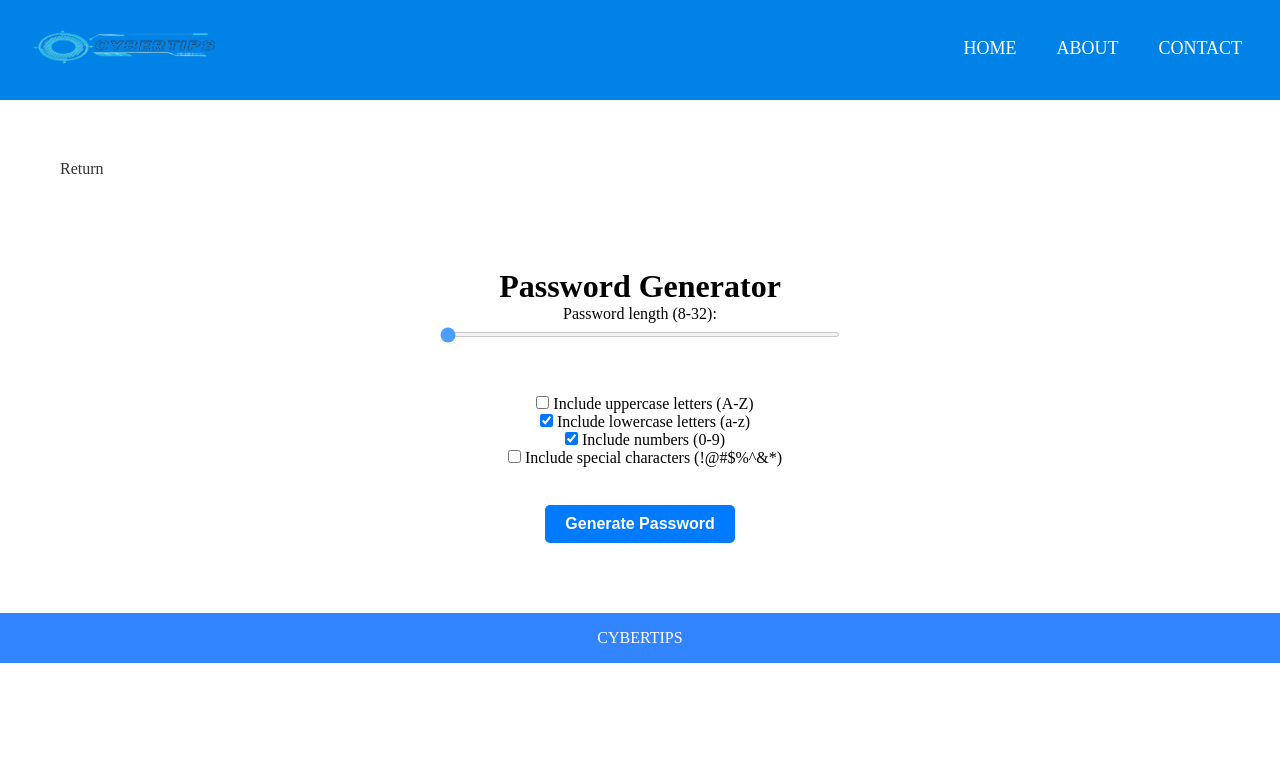
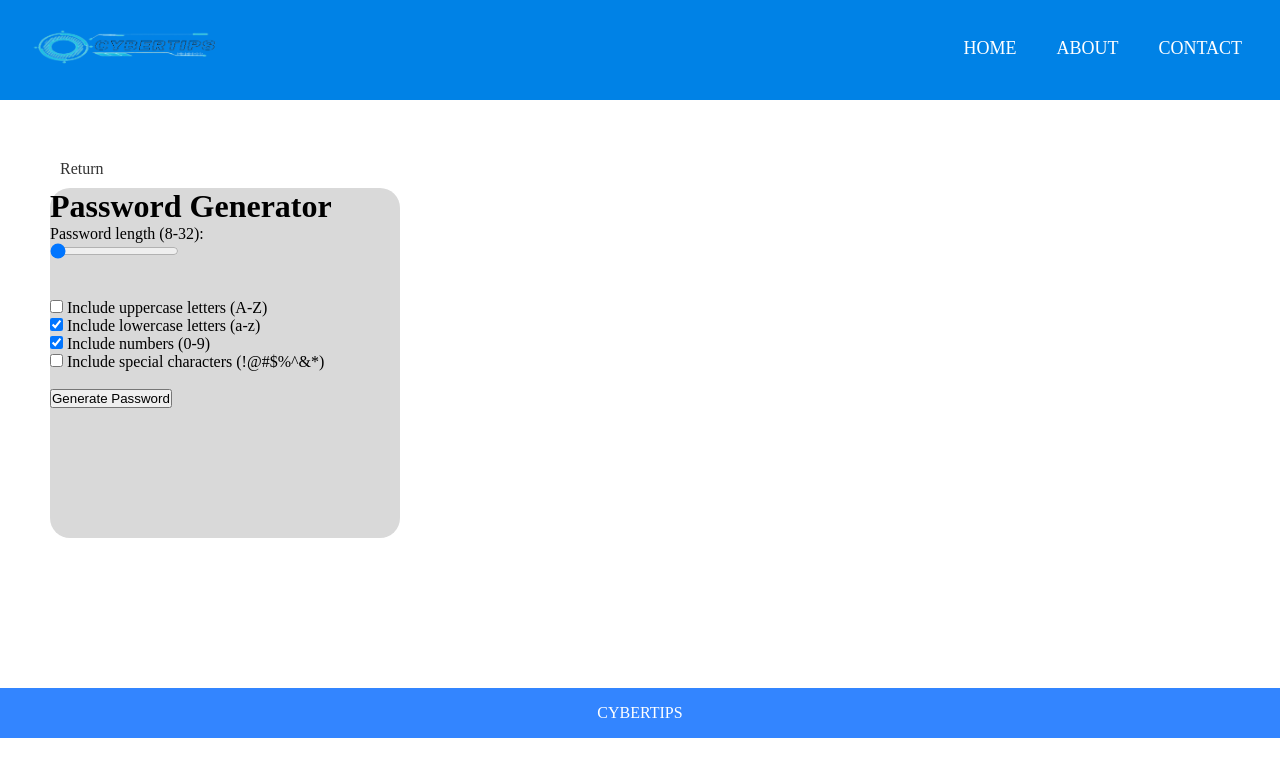
Before and after one commit to AldrickOnzaga/cybertips, a PHP site: page /password-generator.php in a window 1280 px wide. Shown: the top 777 px of the page. Run offline with PHP 8.4, Linux system fonts and the light colour scheme.

Commit message:
modified

```diff
--- a/css/password-generator.css
+++ b/css/password-generator.css
@@ -1,132 +1,13 @@
-.password_generator {
-    padding: 50px;
+.password-generator-container {
+  position: relative;
+  width: 100%;
+  height: 450px;
 }
-form {
-    width: 400px;
-    max-width: 400px;
-    margin: 0 auto;
-    text-align: center;
-  }
 
-  /* label {
-    display: inline-block;
-    width: 120px;
-    text-align: left;
-    margin-bottom: 10px;
-  } */
-
-  input[type="checkbox"] {
-    margin-left: 10px;
-  }
-
-  input[type="submit"] {
-    display: block;
-    margin: 20px auto;
-    padding: 10px 20px;
-    font-size: 16px;
-    font-weight: bold;
-    background-color: #007bff;
-    color: #fff;
-    border: none;
-    border-radius: 5px;
-    cursor: pointer;
-  }
-
-  input[type="submit"]:hover {
-    background-color: #0056b3;
-  }
-
-  .output-container {
-    width: 400px;
-    margin: 20px auto;
-    text-align: center;
-  }
-
-  .output {
-    display: inline-block;
-    background-color: #f8f8f8;
-    border: 1px solid #ccc;
-    padding: 10px 20px;
-    font-size: 18px;
-    border-radius: 5px;
-  }
-
-  /* for slider */
-
-  .slidecontainer {
-    width: 100%;
-  }
-
-  .slider {
-    /* -webkit-appearance: none; */
-    width: 100%;
-    height: 5px;
-    background: #ddd;
-    outline: none;
-    opacity: 0.7;
-    -webkit-transition: .2s;
-    transition: opacity .2s;
-  }
-
-  .slider:hover {
-    opacity: 1;
-  }
-
-  .slider::-webkit-slider-thumb {
-    -webkit-appearance: none;
-    appearance: none;
-    width: 20px;
-    height: 20px;
-    background: #3385ff;
-    cursor: pointer;
-  }
-
-  .slider::-moz-range-thumb {
-    width: 20px;
-    height: 20px;
-    background: #3385ff;
-    cursor: pointer;
-  }
-
-  #slider-value {
-    display: inline-block;
-    width: 30px;
-    text-align: center;
-    font-weight: bold;
-    font-size: 16px;
-    margin-left: 10px;
-  }
-
-  /* for responsiveness */
-
-/* styles for screens smaller than 768px */
-@media (max-width: 767px) {
-  .password_generator {
-      padding: 30px;
-  }
-
-  form {
-      width: 100%;
-      max-width: 600px;
-  }
-
-  /* label {
-      display: block;
-      width: 100%;
-      text-align: left;
-      margin-bottom: 10px;
-  } */
-
-  input[type="checkbox"] {
-      margin-left: 0;
-      margin-right: 10px;
-  }
-
-  input[type="submit"] {
-      margin: 20px 0;
-  }
-
-  #slider-value {
-      display: none;
-  }
+.password-generator {
+  position: absolute;
+  width: 350px;
+  height: 350px;
+  background: #D9D9D9;
+  border-radius: 20px;
 }
--- a/css/style.css
+++ b/css/style.css
@@ -188,6 +188,8 @@ a:hover {
   padding: 25px;
   background-color: transparent;
   flex-wrap: wrap;
+  position: relative;
+  z-index: -1;
 }
 
 .profile-details {
@@ -255,6 +257,7 @@ a:hover {
     font-size: 16px;
   }
 }
+
 
 /* contact us */
 .contact-us {
--- a/learning-modules/securing-home-network.php
+++ b/learning-modules/securing-home-network.php
@@ -32,7 +32,7 @@
         <div class="prev-button">
         </div>
         <div class="next-button">
-          <a href="#">Next</a>
+          <a href="guest-network.php">Next</a>
         </div>
       </div>
       <div class="learning-modules-container">
--- a/password-generator.php
+++ b/password-generator.php
@@ -15,7 +15,7 @@
       <label for="check" class="checkbtn">
         <i class="fas fa-bars"></i>
       </label>
-      <img id="logo" class="logo" src="resources/cyb6.png" alt="CYBERTIPS Logo" />
+      <img id="logo" class="logo" src="resources/cyb6.png" alt="CYBERTIPS Logo">
       <ul>
         <li><a href="index.php">Home</a></li>
         <li><a href="about.php">About</a></li>
@@ -26,13 +26,6 @@
       <div class="return">
         <div class="return-button">
           <a href="learning-modules/securing-home-network.php">Return</a>
-        </div>
-      </div>
-      <div class="next-prev-container">
-        <div class="prev-button">
-        </div>
-        <div class="next-button">
-          <a href="#"></a>
         </div>
       </div>
       <div class="password-generator-container">
@@ -62,4 +55,12 @@
       <h>CYBERTIPS</h>
     </div>
   </body>
+  <script>
+        window.addEventListener('load', function() {
+            var logo = document.getElementById('logo');
+            logo.addEventListener('click', function() {
+                window.location.href = 'index.php';
+            });
+        });
+  </script>
 </html>
```
Also changed, not shown: about.php (+8 -0 lines), contact.php (+8 -0 lines), index.php (+21 -1 lines), learning_materials.php (+8 -0 lines), news.php (+8 -0 lines), tips.php (+8 -0 lines), css/video.css (line endings or trailing spaces). Lines whose indentation alone changed are shown as unchanged.
